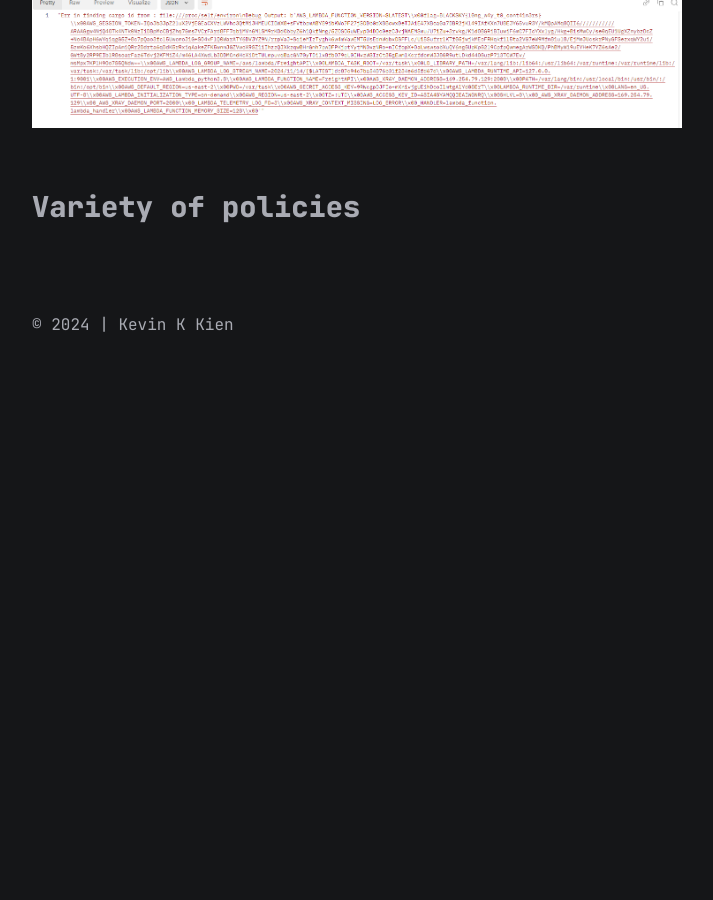
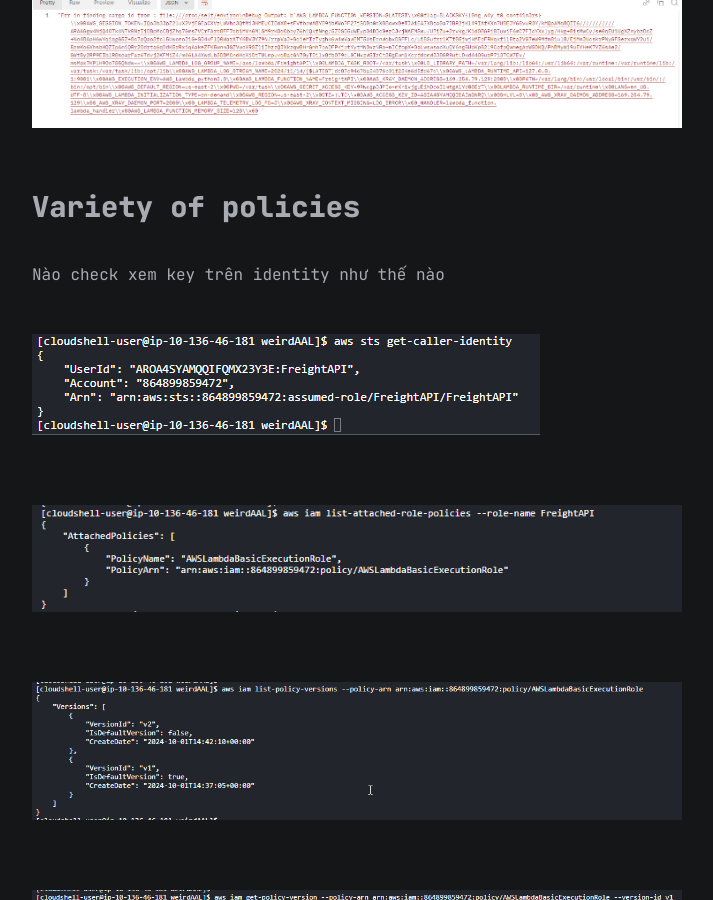
Before and after one commit to KevinKien/KevinKien.github.io, a Jekyll site: the page built from all_collections/_posts/2024-11-15-HTB-BlackSky-Hailstorm.md, in a window 1280 px wide and 900 px high, scrolled down 13824 px. Shown: the whole window, without its empty margins (283-996 px from the left). Built offline with Jekyll 4.4.1, drawn with Linux system fonts in a browser that asks for light colours; before the commit the page ends 14229 px from its top, so only the background shows below that.

Commit message:
Update 2024-11-15-HTB-BlackSky-Hailstorm.md

```diff
--- a/all_collections/_posts/2024-11-15-HTB-BlackSky-Hailstorm.md
+++ b/all_collections/_posts/2024-11-15-HTB-BlackSky-Hailstorm.md
@@ -200,3 +200,22 @@ OK, great thế là có lỗi SSRF và có thể đọc được file trên hệ
 ![](https://raw.githubusercontent.com/KevinKien/KevinKien.github.io/refs/heads/main/assets/img/thatit12.png)
 
 ## Variety of policies
+
+Nào check xem key trên identity như thế nào
+
+![](https://raw.githubusercontent.com/KevinKien/KevinKien.github.io/refs/heads/main/assets/img/varietypolicy.png)
+
+
+![](https://raw.githubusercontent.com/KevinKien/KevinKien.github.io/refs/heads/main/assets/img/varietypolicy2.png)
+
+
+
+![](https://raw.githubusercontent.com/KevinKien/KevinKien.github.io/refs/heads/main/assets/img/varietypolicy3.png)
+
+
+
+![](https://raw.githubusercontent.com/KevinKien/KevinKien.github.io/refs/heads/main/assets/img/varietypolicy4.png)
+
+
+
+![](https://raw.githubusercontent.com/KevinKien/KevinKien.github.io/refs/heads/main/assets/img/varietypolicy5.png)
```
